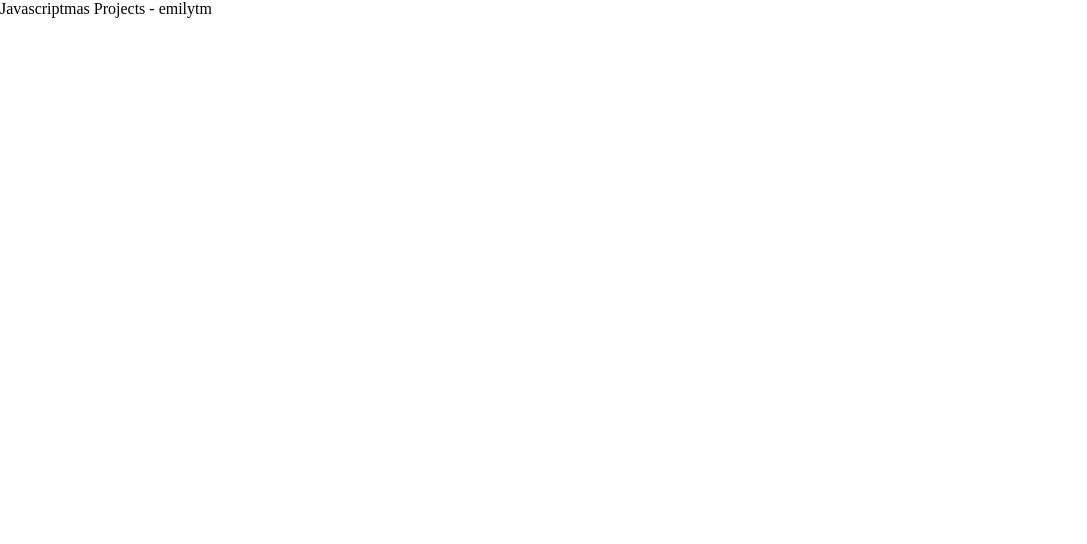
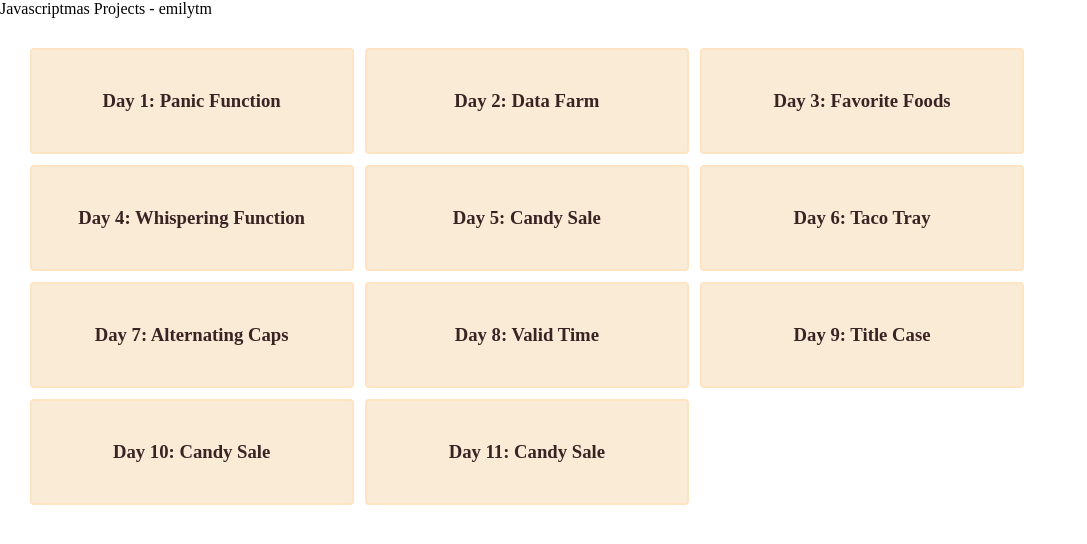
Before and after one commit to emilytm/scrimba-javascriptmas-projects, a plain HTML site: page index.html in a window 1280 px wide. Shown: the whole page, without its empty margins (0-1087 px from the left). Drawn offline with Linux system fonts and the light colour scheme.

Commit message:
Setting up page structure to display challenges

```diff
--- a/index.css
+++ b/index.css
@@ -1,3 +1,30 @@
 body {
     margin: 0;
 }
+h2 {
+    font-size: 3em;
+    margin-top:auto;
+    margin-bottom: auto;
+}
+main {
+    margin: 1.5em;
+}
+
+.display-challenges {
+    display: flex;
+    flex-flow: row wrap;
+    width: 90%;
+    align-items: center;
+}
+
+.challenge-box {
+    background-color: antiquewhite;
+    border: 2px solid bisque;
+    color: rgb(57, 35, 35);
+    border-radius: 4px;
+    width: 240px;
+    margin: .3em;
+    vertical-align: middle;
+    padding: 40px;
+    text-align: center;
+}
--- a/index.html
+++ b/index.html
@@ -8,7 +8,19 @@
             <link rel="stylesheet" href="./index.css">
         </header>
         <main>
-
+            <div id="display-challenges" class="display-challenges">
+                <h3 class="challenge-box">Day 1: Panic Function</h3>
+                <h3 class="challenge-box">Day 2: Data Farm</h3>
+                <h3 class="challenge-box">Day 3: Favorite Foods</h3>
+                <h3 class="challenge-box">Day 4: Whispering Function</h3>
+                <h3 class="challenge-box">Day 5: Candy Sale</h3>
+                <h3 class="challenge-box">Day 6: Taco Tray</h3>
+                <h3 class="challenge-box">Day 7: Alternating Caps</h3>
+                <h3 class="challenge-box">Day 8: Valid Time</h3>
+                <h3 class="challenge-box">Day 9: Title Case</h3>
+                <h3 class="challenge-box">Day 10: Candy Sale</h3>
+                <h3 class="challenge-box">Day 11: Candy Sale</h3>
+            </div>
         </main>
         <footer>
 
```
Also changed, not shown: 1 other file.
